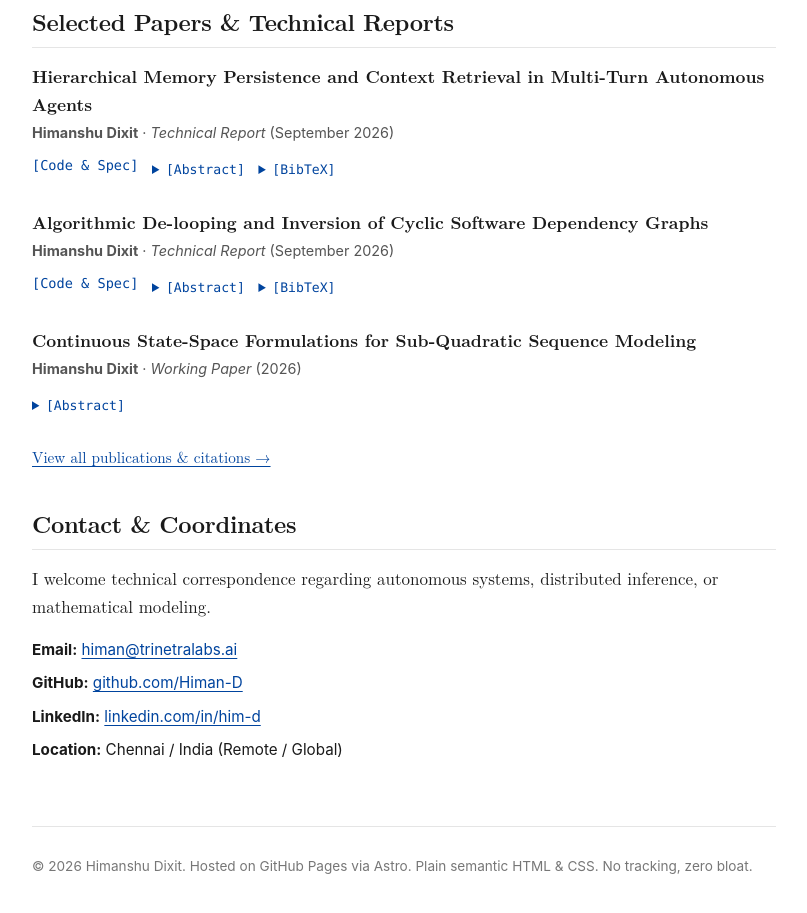
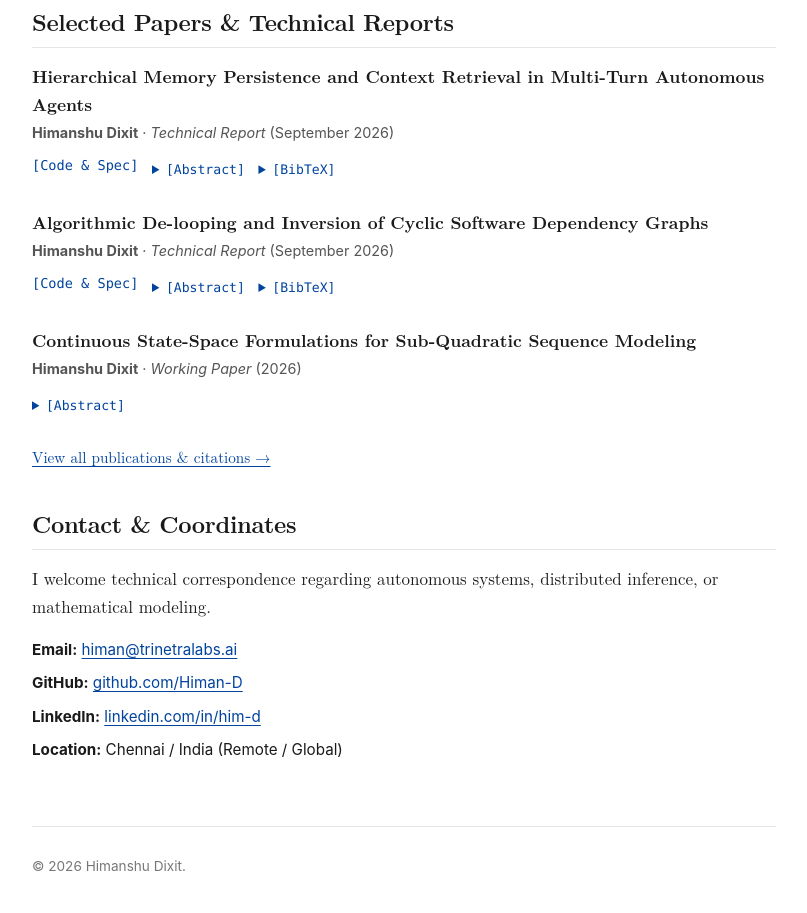
Before and after one commit to Himan-D/Himan-D, an Astro site: page / in a window 1280 px wide. Shown: the part 2355-3268 px from the top of the page, without its empty margins (236-1043 px from the left). Built offline with nearby package versions, Linux system fonts and the light colour scheme; Astro itself is replaced by a stand-in of ours.

Commit message:
chore: remove hosting mention from footer

```diff
--- a/src/layouts/Layout.astro
+++ b/src/layouts/Layout.astro
@@ -66,8 +66,7 @@ const base = import.meta.env.BASE_URL.replace(/\/$/, '');
       <footer class="footer">
         <hr class="divider" />
         <p>
-          &copy; {new Date().getFullYear()} Himanshu Dixit. Hosted on GitHub Pages via Astro.
-          Plain semantic HTML &amp; CSS. No tracking, zero bloat.
+          &copy; {new Date().getFullYear()} Himanshu Dixit.
         </p>
       </footer>
     </div>
```
